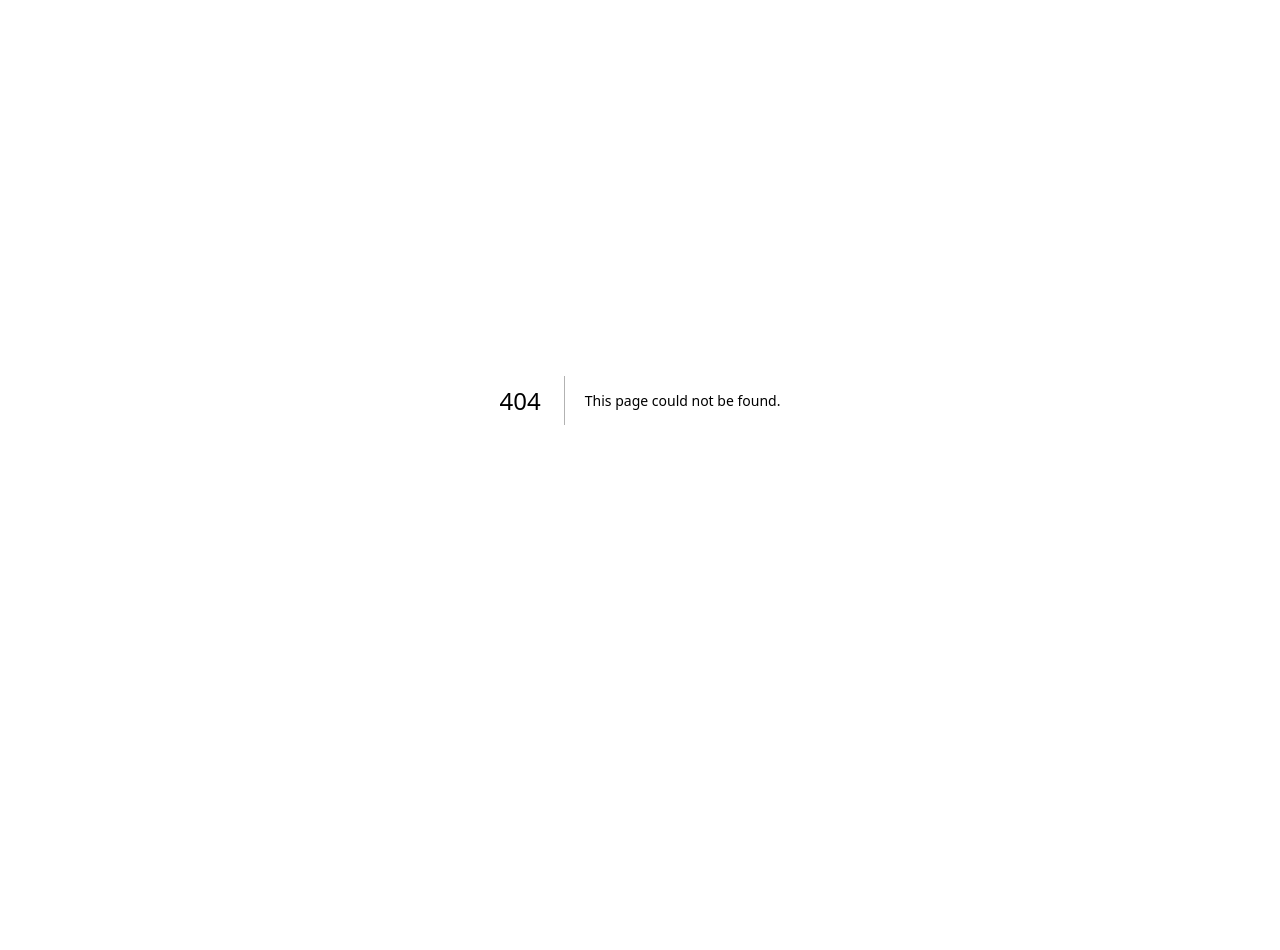
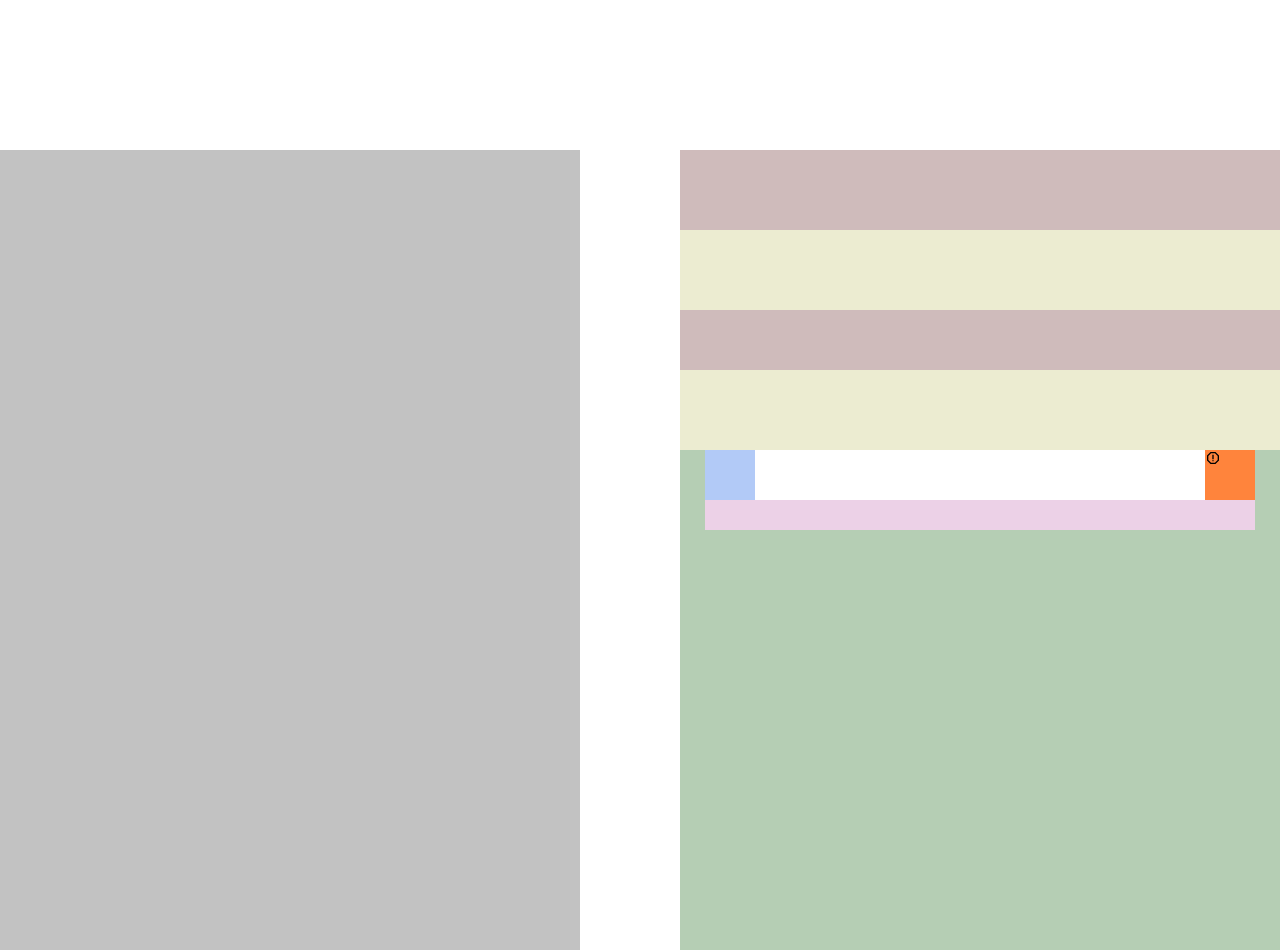
Before and after one commit to Moaolio/moaolio-fe, a Next.js app: page /portfolioDetail in a window 1280 px wide. Before the commit this address had no page. Before the commit the page ends 800 px from the top, so only its background shows below. Built offline with nearby package versions, Linux system fonts and the light colour scheme.

Commit message:
feat/Report Modal/#6

```diff
--- /dev/null
+++ b/src/app/components/commentReportModal/CommentReportModal.module.scss
@@ -0,0 +1,15 @@
+.modalBox {
+  background-color: white;
+  width: 150px;
+  height: 150px;
+  position: fixed;
+  top: 0;
+  right: 0;
+  bottom: 0;
+  left: 0;
+  background-color: rgba(0, 0, 0, 0.5);
+  z-index: 40;
+  display: flex;
+  justify-content: center;
+  align-items: center;
+}
--- /dev/null
+++ b/src/app/components/commentReportModal/CommentReportModal.tsx
@@ -0,0 +1,28 @@
+'use client'
+import React from 'react'
+import styles from '@/app/components/commentReportModal/CommentReportModal.module.scss'
+
+interface reportModalProps {
+  onReport: () => void
+}
+
+const CommentReportModal: React.FC<reportModalProps> = ({ onReport }) => {
+  return (
+    <div className={styles.reportBox}>
+      <div className={styles.reportTitle}>
+        <p className={styles.reportRecomfirm}>이 댓글을 신고하시겠습니까?</p>
+        <p className={styles.reportButton}>
+          신속한 제재를 위해 정확한 사유를 입력해주시기 바랍니다.
+        </p>
+      </div>
+      <div className={styles.reportContent}></div>
+      <button
+        className={styles.reportButton}
+        onClick={onReport}>
+        신고하기
+      </button>
+    </div>
+  )
+}
+
+export default CommentReportModal
--- /dev/null
+++ b/src/app/portfolioDetail/page.module.scss
@@ -0,0 +1,70 @@
+.portfolioDetailContainer {
+  display: flex;
+  justify-content: center;
+  margin-top: 150px;
+  .portfolioDetailImage {
+    background-color: rgb(194, 194, 194);
+    width: 600px;
+    height: 800px;
+    margin-right: 100px;
+  }
+  .portfolioCommentBox {
+    background-color: rgb(194, 194, 194);
+    width: 600px;
+    height: 800px;
+    .userName {
+      background-color: rgb(207, 187, 187);
+      width: 600px;
+      height: 80px;
+    }
+    .portfolioDetail {
+      background-color: rgb(236, 236, 209);
+      width: 600px;
+      height: 80px;
+    }
+    .portfolioLike {
+      background-color: rgb(207, 187, 187);
+      width: 600px;
+      height: 60px;
+    }
+    .techStack {
+      background-color: rgb(236, 236, 209);
+      width: 600px;
+      height: 80px;
+    }
+    .commentContainer {
+      background-color: rgb(181, 206, 180);
+      width: 600px;
+      height: 500px;
+      display: flex;
+      justify-content: center;
+      .commentBox {
+        display: flex;
+        background-color: rgb(236, 209, 231);
+        width: 550px;
+        height: 80px;
+        .commentProfileImage {
+          width: 50px;
+          height: 50px;
+          background-color: rgb(178, 202, 247);
+        }
+        .comment {
+          width: 450px;
+          height: 50px;
+          background-color: rgb(255, 255, 255);
+        }
+        .commentReport {
+          width: 50px;
+          height: 50px;
+          background-color: rgb(255, 132, 60);
+        }
+      }
+      .writeCommentBox {
+        .writeComment {
+        }
+        .postButton {
+        }
+      }
+    }
+  }
+}
--- /dev/null
+++ b/src/app/portfolioDetail/page.tsx
@@ -0,0 +1,43 @@
+'use client'
+import React, { useState } from 'react'
+import styles from '@/app/portfolioDetail/page.module.scss'
+import CommentReportModal from '@/app/components/commentReportModal/CommentReportModal'
+import { MdOutlineReport } from 'react-icons/md'
+
+const Page = () => {
+  const [isModalOpen, setIsModalOpen] = useState(false)
+
+  const handleReport = async () => {
+    setIsModalOpen(false) // 모달 닫기
+  }
+
+  return (
+    <div className={styles.portfolioDetailContainer}>
+      <div className={styles.portfolioDetailImage}></div>
+      <div className={styles.portfolioCommentBox}>
+        <div className={styles.userName}></div>
+        <div className={styles.portfolioDetail}></div>
+        <div className={styles.portfolioLike}></div>
+        <div className={styles.techStack}></div>
+        <div className={styles.commentContainer}>
+          <div className={styles.commentBox}>
+            <div className={styles.commentProfileImage}></div>
+            <div className={styles.comment}></div>
+            <div
+              className={styles.commentReport}
+              onClick={() => setIsModalOpen(true)}>
+              {isModalOpen && <CommentReportModal onReport={handleReport} />}
+              <MdOutlineReport />
+            </div>
+          </div>
+          <div className={styles.writeCommentBox}>
+            <div className={styles.writeComment}></div>
+            <div className={styles.postButton}></div>
+          </div>
+        </div>
+      </div>
+    </div>
+  )
+}
+
+export default Page
```
